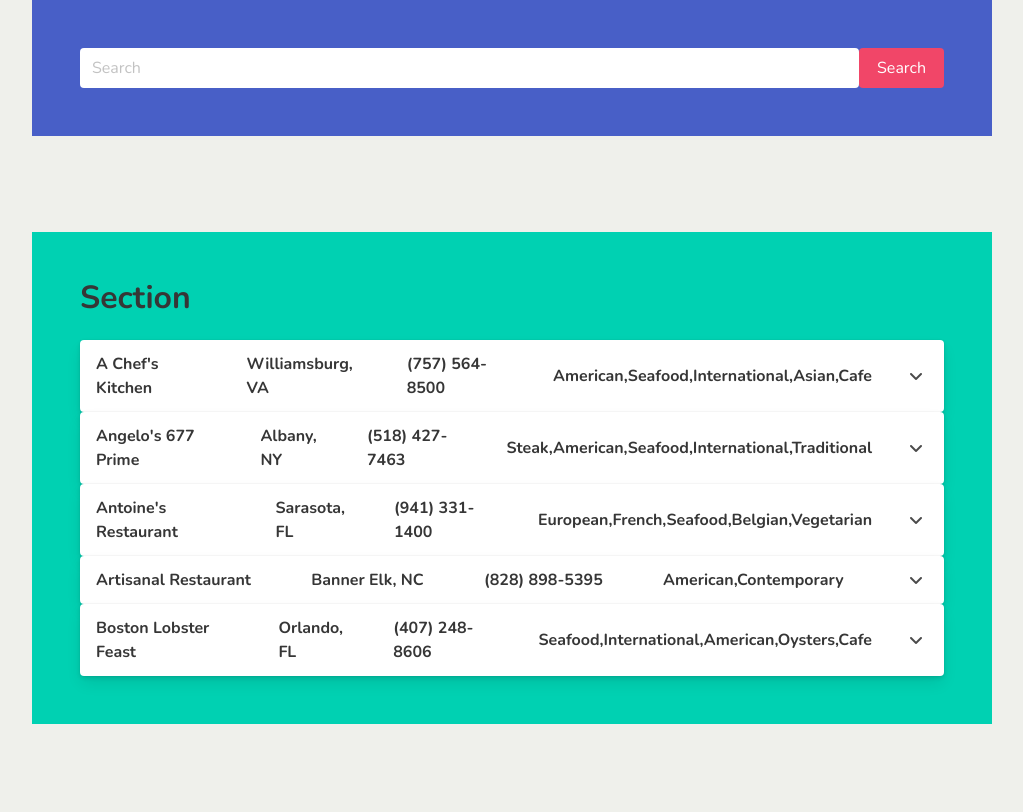
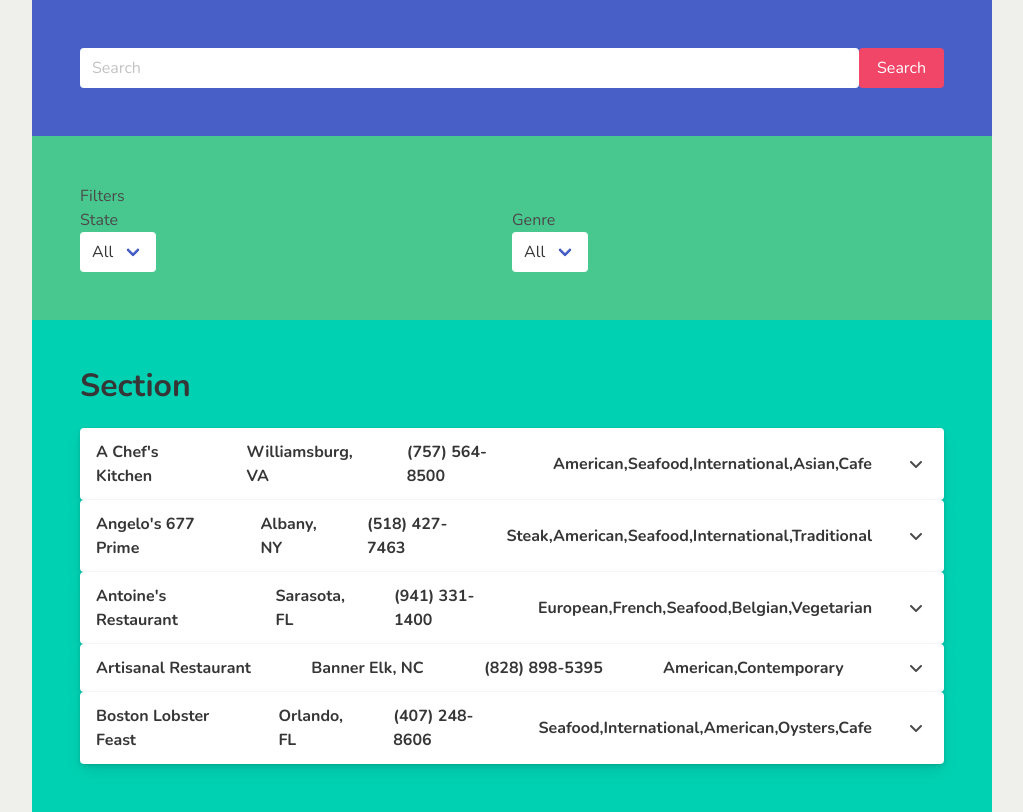
Before and after one commit to JEduardoRJx/restaurants-fe, a React (Create React App) app: page / in a window 1280 px wide. Shown: the whole page, without its empty margins (128-1151 px from the left). Built offline with nearby package versions, Linux system fonts and the light colour scheme.

Commit message:
Basic styles and layout for filters component

```diff
--- a/src/Filters.js
+++ b/src/Filters.js
@@ -3,7 +3,28 @@
 export const Filters = () => {
 
   return (
-    <section className="section has-background-secondary">
+    <section className="section has-background-success">
+      <p>Filters</p>
+
+      <div className="container is-flex">
+        <div className="container">
+          <p>State</p>
+          <div className="select">
+            <select>
+              <option>All</option>
+            </select>
+          </div>
+        </div>
+
+        <div className="container">
+          <p>Genre</p>
+          <div className="select">
+            <select>
+              <option>All</option>
+            </select>
+          </div>
+        </div>
+      </div>
 
     </section>
   )
```
